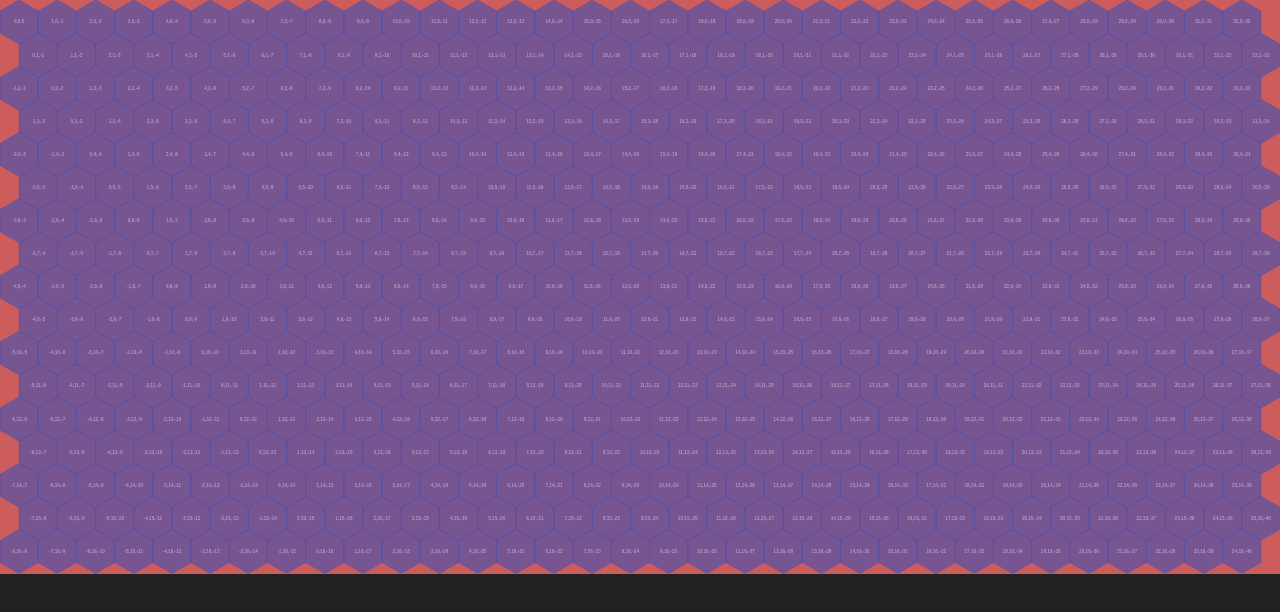
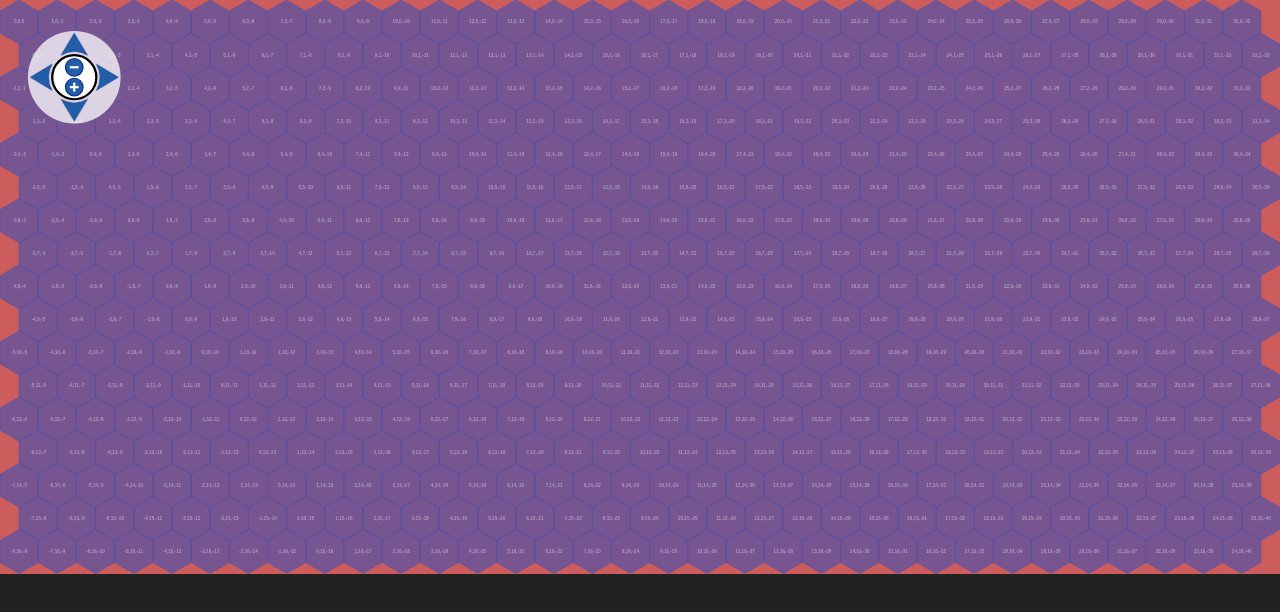
Before and after one commit to Dissolutio/framer-motion-playground, a React (Create React App) app: page / in a window 1280 px wide. Shown: the top 612 px of the page. Built offline with nearby package versions, Linux system fonts and the light colour scheme.

Commit message:
pan and zoom from inspiration
https://github.com/petercollingridge/code-for-blog/blob/master/svg-interaction/pan_and_zoom/pan_and_zoom.svg?short_path=b8bf97e
https://www.petercollingridge.co.uk/tools/interactivesvgjs/

```diff
--- a/src/hexgrid/Hexgrid.tsx
+++ b/src/hexgrid/Hexgrid.tsx
@@ -1,4 +1,4 @@
-import React from "react";
+import React, { useState } from "react";
 import { HexgridLayoutProvider } from "./HexgridLayout";
 import Hexagon from "./Hexagon";
 import "./hexgrid-styles.css";
@@ -32,23 +32,48 @@ export const Hexgrid = () => {
 
   // const hexagons = generateHexagonHexgrid(mapSize);
   // const viewbox = calculateViewbox("unshiftedHexagon", mapSize, hexagonSize);
-
+  const [matrixTransform, setMatrixTransform] = useState<number[]>([
+    1, 0, 0, 1, 0, 0,
+  ]);
+  const matrixString = matrixTransform.join(" ");
+  const panMap = (x: number, y: number) => {
+    const newMatrix = [...matrixTransform];
+    newMatrix[4] += x;
+    newMatrix[5] += y;
+    setMatrixTransform(newMatrix);
+  };
+  const centerX = viewbox.width / 2;
+  const centerY = viewbox.height / 2;
+  const zoomMap = (scale: number) => {
+    const newMatrix = [...matrixTransform];
+    for (var i = 0; i < 6; i++) {
+      newMatrix[i] *= scale;
+    }
+    newMatrix[4] += (1 - scale) * centerX;
+    newMatrix[5] += (1 - scale) * centerY;
+    setMatrixTransform(newMatrix);
+  };
   return (
     <StyledDiv>
-      <svg
-        width={"100%"}
-        height={"100%"}
-        viewBox={viewbox}
-        style={{ background: "indianred" }}
-        version="1.1"
-        xmlns="http://www.w3.org/2000/svg"
+      <HexgridLayoutProvider
+        size={{ x: hexagonSize, y: hexagonSize }}
+        spacing={1.0}
+        flat={false}
       >
-        <HexgridLayoutProvider
-          size={{ x: hexagonSize, y: hexagonSize }}
-          spacing={1.0}
-          flat={false}
+        <StyledSvg
+          width={"100%"}
+          height={"100%"}
+          viewBox={toStringViewBox(
+            viewbox.minX,
+            viewbox.minY,
+            viewbox.width,
+            viewbox.height
+          )}
+          style={{ background: "indianred" }}
+          version="1.1"
+          xmlns="http://www.w3.org/2000/svg"
         >
-          <>
+          <g className={"hexgrid"} transform={`matrix(${matrixString})`}>
             {/* <polygon points="0,20 10,5 10,15 20,0" /> */}
             {/* <circle cx="0" cy="0" r="10" /> */}
             {hexagons.map((hex, i) => (
@@ -59,9 +84,50 @@ export const Hexgrid = () => {
                 >{`${hex.q},${hex.r},${hex.s}`}</HexText>
               </Hexagon>
             ))}
-          </>
-        </HexgridLayoutProvider>
-      </svg>
+          </g>
+          <circle cx="25" cy="25" r="21" fill="white" opacity="0.75" />
+          <path
+            className="button"
+            onClick={() => panMap(0, 25)}
+            d="M25 5 l6 10 a20 35 0 0 0 -12 0z"
+          />
+          <path
+            className="button"
+            onClick={() => panMap(25, 0)}
+            d="M5 25 l10 -6 a35 20 0 0 0 0 12z"
+          />
+          <path
+            className="button"
+            onClick={() => panMap(0, -25)}
+            d="M25 45 l6 -10 a20, 35 0 0,1 -12,0z"
+          />
+          <path
+            className="button"
+            onClick={() => panMap(-25, 0)}
+            d="M45 25 l-10 -6 a35 20 0 0 1 0 12z"
+          />
+
+          <circle className="compass" cx="25" cy="25" r="10" />
+          <circle
+            className="button"
+            cx="25"
+            cy="20.5"
+            r="4"
+            onClick={() => zoomMap(0.8)}
+          />
+          <circle
+            className="button"
+            cx="25"
+            cy="29.5"
+            r="4"
+            onClick={() => zoomMap(1.25)}
+          />
+
+          <rect className="plus-minus" x="23" y="20" width="4" height="1" />
+          <rect className="plus-minus" x="23" y="29" width="4" height="1" />
+          <rect className="plus-minus" x="24.5" y="27.5" width="1" height="4" />
+        </StyledSvg>
+      </HexgridLayoutProvider>
     </StyledDiv>
   );
 };
@@ -70,6 +136,33 @@ const StyledDiv = styled.div`
   display: flex;
   flex-direction: column;
   max-height: 100vh;
+`;
+const StyledSvg = styled.svg`
+  .territory {
+    fill: #a9a9a9;
+  }
+  .territory:hover {
+    fill: #22aa44;
+  }
+  .compass {
+    fill: #fff;
+    stroke: #000;
+    stroke-width: 1;
+  }
+  .button {
+    fill: #225ea8;
+    stroke: #0c2c84;
+    stroke-width: 0.5;
+    stroke-miterlimit: 6;
+    stroke-linecap: round;
+  }
+  .button:hover {
+    stroke-width: 1;
+  }
+  .plus-minus {
+    fill: #fff;
+    pointer-events: none;
+  }
 `;
 
 const shiftMapToOrigin = (hexes: HexCoordinates[]): HexCoordinates[] => {
@@ -85,33 +178,38 @@ const calculateViewbox = (
   mapHeight: number,
   mapWidth: number,
   hexSize: number
-) => {
+): {
+  height: number;
+  minY: number;
+  width: number;
+  minX: number;
+} => {
   const a = (hexSize * Math.sqrt(3)) / 2; // apothem
   let height: number = 100;
-  let yShift: number = -50;
+  let minY: number = -50;
   let width: number = 100;
-  let xShift: number = -50;
+  let minX: number = -50;
   switch (mapShape) {
     case "rectangle":
       height = 2 * hexSize + (mapHeight - 1) * 1.5 * hexSize; // 2r+(n-1)1.5r
-      yShift = -1 * hexSize; // -r
+      minY = -1 * hexSize; // -r
       width = 2 * a * mapWidth + (mapHeight > 1 ? a : 0); // 2an + odd-row shift (a second row of hexes will be shifted further right than the first row)
-      xShift = -1 * a; // -a
-      return toStringViewBox(xShift, yShift, width, height);
+      minX = -1 * a; // -a
+      return { minX, minY, width, height };
     case "unshiftedHexagon":
       height = 2 * (hexSize + 1.5 * (mapSize * hexSize)); // 2(r + 1.5nr)
-      yShift = (-1 * height) / 2;
+      minY = (-1 * height) / 2;
       width = 2 * a * (2 * mapSize + 1); // 2a(2n+1)
-      xShift = -1 * a * (2 * mapSize + 1); // -a(1+2n)
-      return toStringViewBox(xShift, yShift, width, height);
+      minX = -1 * a * (2 * mapSize + 1); // -a(1+2n)
+      return { minX, minY, width, height };
     case "shiftedHexagon":
       height = 2 * (hexSize + 1.5 * (mapSize * hexSize)); // 2(r + 1.5nr)
-      yShift = (-1 * height) / 2;
+      minY = (-1 * height) / 2;
       width = 2 * a * (2 * mapSize + 1); // 2a(2n+1)
-      xShift = -1 * a; // -a
-      return toStringViewBox(xShift, yShift, width, height);
+      minX = -1 * a; // -a
+      return { minX, minY, width, height };
     default:
-      return toStringViewBox(xShift, yShift, width, height);
+      return { minX, minY, width, height };
   }
 };
 const toStringViewBox = (
--- a/src/hexgrid/HexgridLayout.tsx
+++ b/src/hexgrid/HexgridLayout.tsx
@@ -65,7 +65,6 @@ export type LayoutProps = {
     | React.ReactElement[]
     | JSX.Element
     | JSX.Element[];
-  className?: string;
   flat?: boolean;
   origin?: any;
   /* defines scale */
@@ -83,7 +82,6 @@ export function HexgridLayoutProvider({
   spacing = defaultSpacing,
   origin = defaultOrigin,
   children,
-  className,
   ...rest
 }: LayoutProps) {
   const orientation = flat ? LAYOUT_FLAT : LAYOUT_POINTY;
@@ -104,7 +102,7 @@ export function HexgridLayoutProvider({
         points,
       }}
     >
-      <g className={className}>{children}</g>
+      {children}
     </Context.Provider>
   );
 }
--- a/src/hexgrid/hexgrid-styles.css
+++ b/src/hexgrid/hexgrid-styles.css
@@ -52,7 +52,7 @@ body {
   color: var(--white);
   font-weight: 600;
 }
-svg g {
+svg g.hexagon {
   fill: #3f51b5;
   fill-opacity: 0.6;
 }
```
